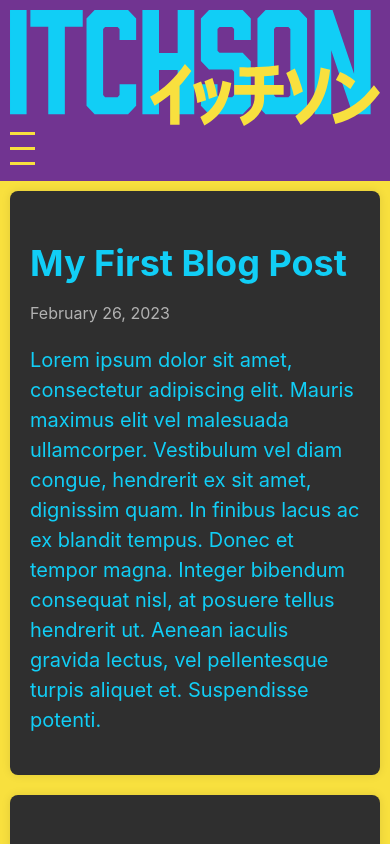
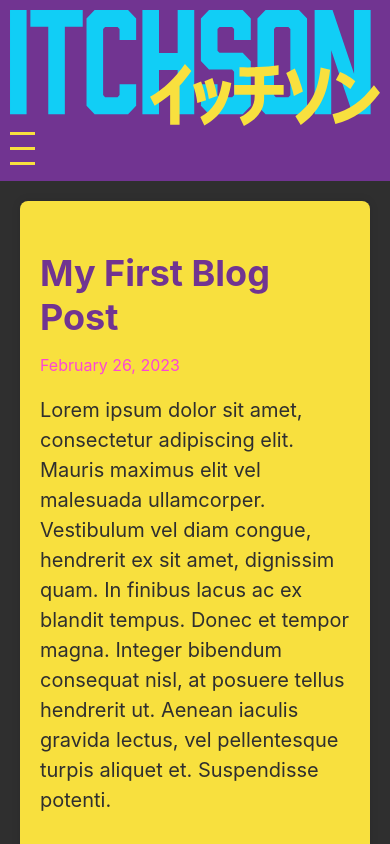
Before and after one commit to itchson/itchson-com, a React (Create React App) app: page /blog in a window 390 px wide. Built offline with nearby package versions, Linux system fonts and the light colour scheme.

Commit message:
color fix

```diff
--- a/src/App.css
+++ b/src/App.css
@@ -21,7 +21,7 @@ body {
 
 .content {
   flex: 1;
-  background-color: #f8e03e;
+  background-color: #2f2f2f;
   overflow-y: auto;
   overflow-x: hidden;
   overflow: auto;
@@ -31,8 +31,7 @@ body {
 @media only screen and (max-width: 767px) {
   .content {
     width: 100%;
-    overflow-y: scroll;
-    padding-bottom: 20px;
+    overflow-y: auto;
   }
 }
 
@@ -48,7 +47,7 @@ body {
   }
 }
 
-/* Article styles */
+/* Article styles
 .content h1,
 .content h2,
 .content h3,
@@ -64,4 +63,4 @@ body {
 
 .content p {
   line-height: 1.5em;
-}
+} */
--- a/src/pages/Home.js
+++ b/src/pages/Home.js
@@ -7,7 +7,6 @@ const HomeWrapper = styled.div`
   align-items: center;
   height: 100%;
   color: #f8e03e;
-  background-color: #2f2f2f;
   text-align: center;
 `;
 
--- a/src/pages/blog.css
+++ b/src/pages/blog.css
@@ -1,32 +1,32 @@
 .blog-wrapper {
-  display: flex;
+  display: fixed;
   flex-direction: column;
   align-items: center;
   width: 100%;
 }
 
 .blog-container {
-  background-color: #2f2f2f;
+  background-color: #f8e03e;
   border-radius: 8px;
   padding: 20px;
   box-shadow: 0px 0px 10px 0px rgba(0, 0, 0, 0.1);
-  margin: 10px;
+  margin: 20px;
 }
 
 .blog-title {
-  color: #f8e03e;
+  color: #713491;
   font-size: 36px;
   margin-bottom: 10px;
 }
 
 .blog-date {
-  color: #b2b2b2;
+  color: #fd46d6;
   font-size: 16px;
   margin-bottom: 10px;
 }
 
 .blog-content {
-  color: #11cef6;
+  color: #2f2f2f;
   font-size: 20px;
   line-height: 1.5;
 }
--- a/src/pages/faq.css
+++ b/src/pages/faq.css
@@ -3,7 +3,6 @@
     flex-direction: column;
     align-items: center;
     width: 100%;
-    padding: 20px;
   }
 
   .faq {
@@ -11,14 +10,15 @@
     flex-direction: column;
     height: 100%;
     justify-content: center;
+    padding: 20px;
   }
 
   .faq__question {
     cursor: pointer;
     padding: 20px;
     margin-bottom: 20px;
-    background-color: #2f2f2f;
-    color: #f8e03e;
+    background-color: #f8e03e;
+    color: #713491;
     border-radius: 5px;
   }
 
```
